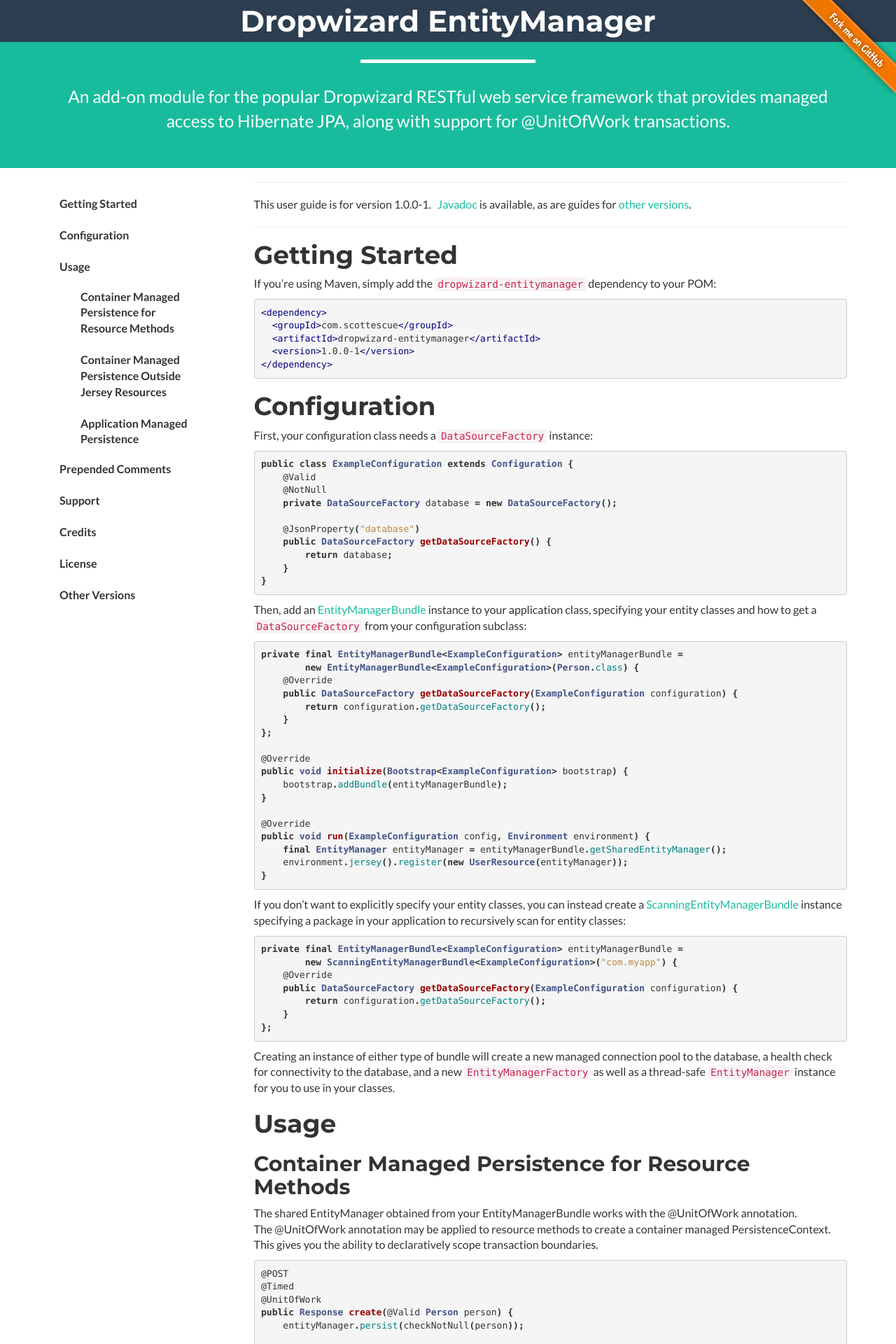
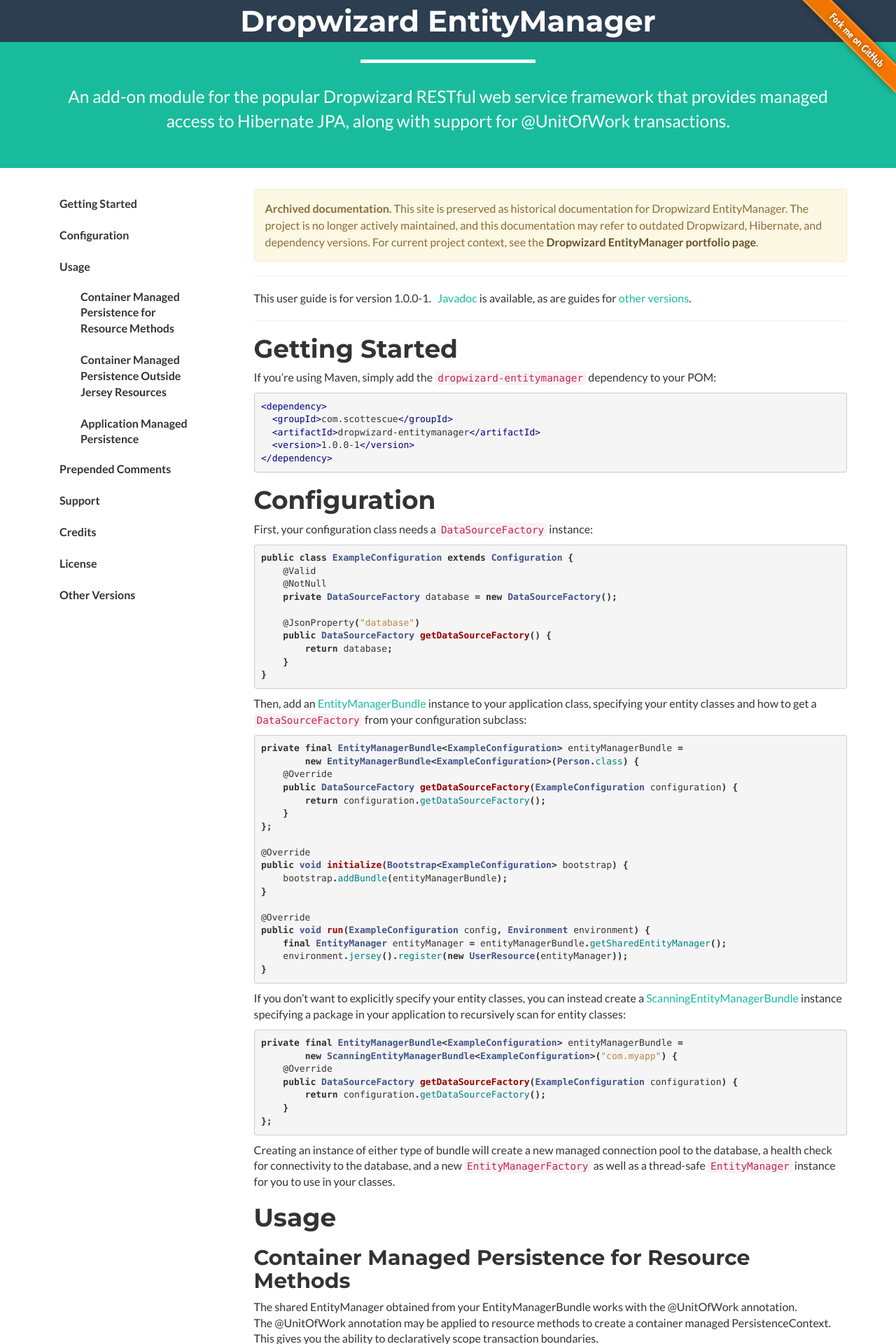
Before and after one commit to scottescue/dropwizard-entitymanager, a Jekyll site: the page built from index.html, in a window 1280 px wide. Shown: the top 1920 px of the page at 70% size. Built offline with Jekyll 4.4.1, drawn with Linux system fonts in a browser that asks for light colours; some of the changed text lies outside the part shown.

Commit message:
Archive Dropwizard EntityManager docs

```diff
--- a/_config.yml
+++ b/_config.yml
@@ -9,6 +9,7 @@
 title: Dropwizard EntityManager
 tagline: Easy JPA for Dropwizard!
 email: scott.escue@southernfiredsoftware.com
+portfolio_url: "https://scottescue.com/projects/dropwizard-entitymanager/"
 description: > # this means to ignore newlines until "baseurl:"
  An add-on module for the popular Dropwizard RESTful web service framework
  that provides managed access to Hibernate JPA, along with support for @UnitOfWork
--- a/_includes/head.html
+++ b/_includes/head.html
@@ -11,7 +11,7 @@
     <link rel="stylesheet" href="{{ site.baseurl }}/css/main.css">
 
 
-    <link rel="canonical" href="{{ page.url | replace:'index.html','' | prepend: site.baseurl | prepend: site.url }}">
+    <link rel="canonical" href="{{ site.portfolio_url }}">
 
     <!-- Custom Fonts -->
     <link rel="stylesheet" href="{{ site.baseurl }}/css/font-awesome.min.css">
--- a/_layouts/version_page.html
+++ b/_layouts/version_page.html
@@ -12,6 +12,15 @@
   {% include sidebar.html %}
 </div>
 <div class="col-md-9">
+  <div class="alert alert-warning archive-notice" role="alert">
+    <strong>Archived documentation.</strong>
+    This site is preserved as historical documentation for Dropwizard EntityManager.
+    The project is no longer actively maintained, and this documentation may refer
+    to outdated Dropwizard, Hibernate, and dependency versions.
+    For current project context, see the
+    <a class="alert-link" href="{{ site.portfolio_url }}">Dropwizard EntityManager portfolio page</a>.
+  </div>
+
   <hr />
   <p>
     This user guide is for version {{ release_version }}.&nbsp;&nbsp;
--- a/css/main.scss
+++ b/css/main.scss
@@ -46,6 +46,12 @@
 
 .alert {
   font-size: 16px;
+}
+
+.archive-notice {
+  margin-top: 30px;
+  margin-bottom: 20px;
+  line-height: 1.5;
 }
 
 .deprecated {
```
Also changed, not shown: _sections/5 - support.md (+6 -1 lines).
